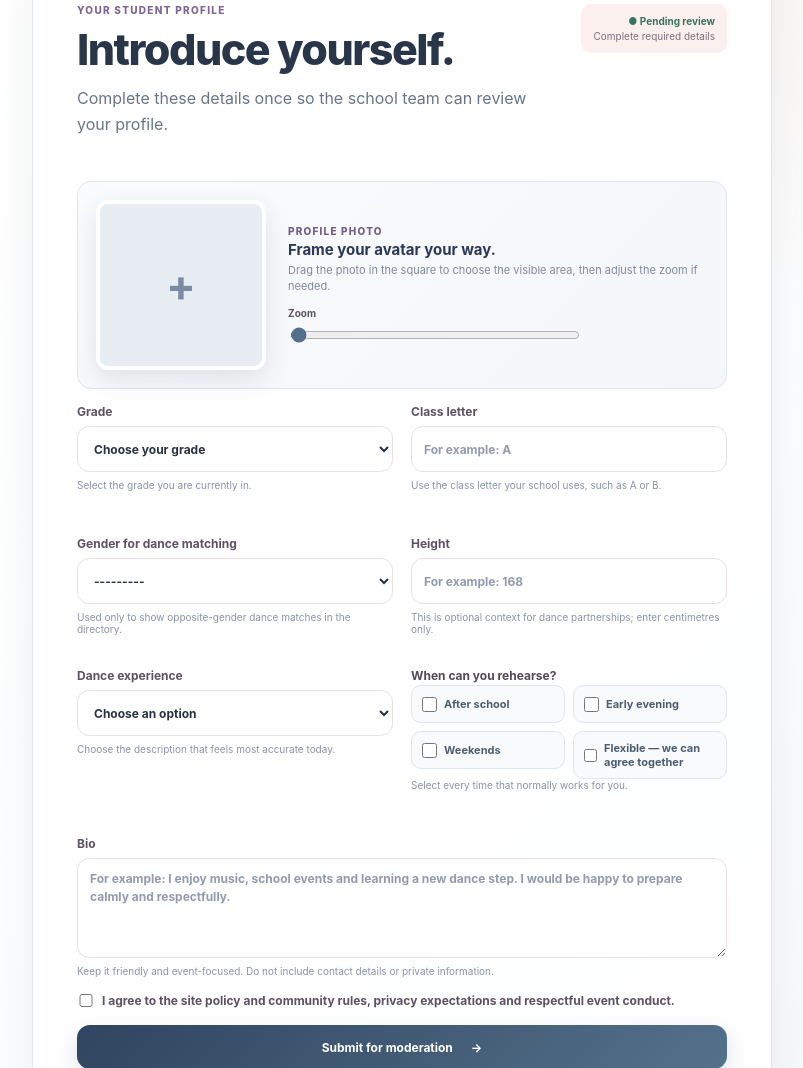
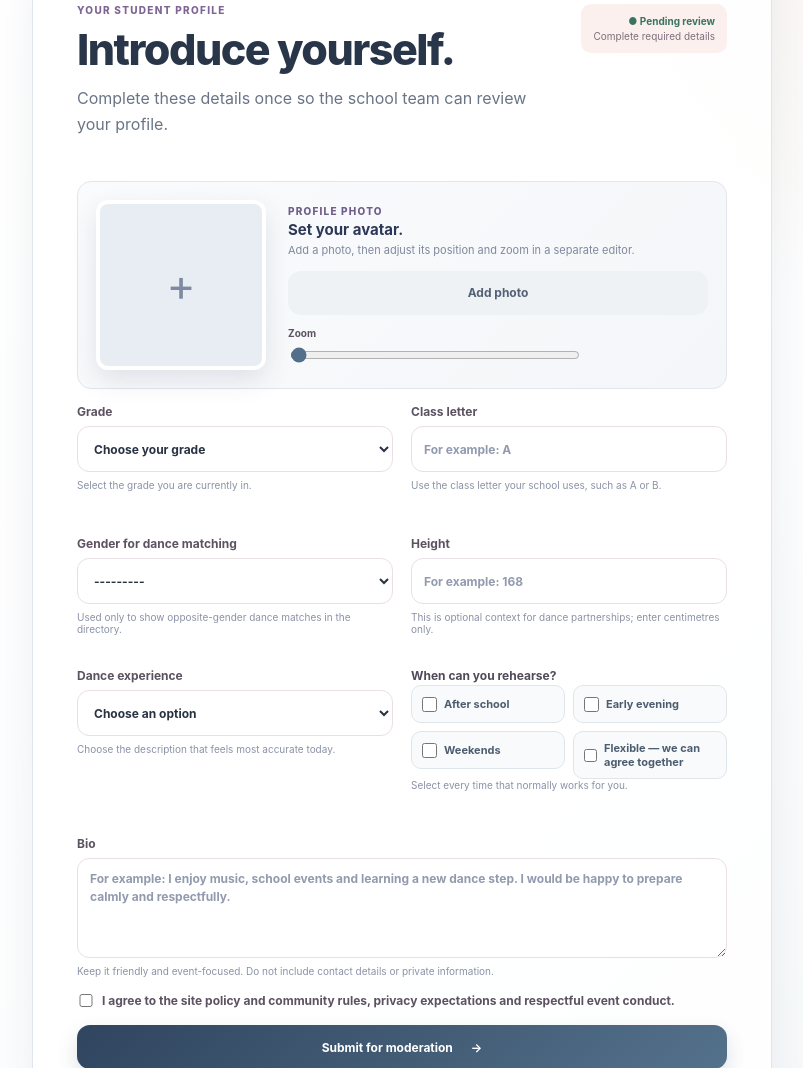
Before and after one commit to spideynyc228-star/Dream-ball, a Django app: page /students/profile/ in a window 1280 px wide. Shown: the part 165-1233 px from the top of the page, without its empty margins (238-1041 px from the left). Run offline with Django 5.2, Linux system fonts and the light colour scheme; the visitor is signed in with stand-in values (Sample User, id 1); data comes from the database, SQL or seed files in the repository; data that the repository does not hold is empty.

Commit message:
Fix avatar crop pan and add photo control

```diff
--- a/static/app.js
+++ b/static/app.js
@@ -9,6 +9,7 @@ document.addEventListener("DOMContentLoaded", () => {
     const cropStage = document.querySelector("[data-avatar-crop-stage]");
     const cropPreview = document.querySelector("[data-avatar-crop-preview]");
     const cropZoom = document.querySelector("[data-avatar-crop-zoom]");
+    document.querySelector("[data-avatar-select]")?.addEventListener("click", () => photoInput.click());
     const controls = {
       x: document.querySelector("[data-photo-x]"),
       y: document.querySelector("[data-photo-y]"),
--- a/static/style.css
+++ b/static/style.css
@@ -120,7 +120,7 @@ input:focus, textarea:focus, select:focus { border-color: #7182b2; background: #
 .avatar-editor-preview { width:170px; aspect-ratio:1; display:grid; place-items:center; overflow:hidden; border:4px solid #fff; border-radius:12px; background:#e8edf4; box-shadow:0 10px 26px rgba(37,54,85,.12); cursor:grab; touch-action:none; user-select:none; }
 .avatar-editor-preview:active { cursor:grabbing; }
 .avatar-editor-preview[hidden], .avatar-editor-preview [hidden] { display:none !important; }
-.avatar-editor-preview img { width:100%; height:100%; pointer-events:none; object-fit:cover; object-position:center; transform:translate(calc((50 - var(--photo-x,50)) * 1%),calc((50 - var(--photo-y,50)) * 1%)) scale(calc(var(--photo-scale,100) / 100)); transform-origin:center; }
+.avatar-editor-preview img { width:100%; height:100%; pointer-events:none; object-fit:cover; object-position:center; transform:translate(calc(50% - var(--photo-x,50%)),calc(50% - var(--photo-y,50%))) scale(calc(var(--photo-scale,100) / 100)); transform-origin:center; }
 .avatar-editor-preview #photo-placeholder { width:100%; height:100%; border-radius:0; background:transparent; color:#7d8aa1; font-size:44px; }
 .avatar-editor-preview input[type="file"] { position:absolute; width:1px; height:1px; opacity:0; pointer-events:none; }
 .avatar-editor-controls { display:grid; gap:12px; }
@@ -137,7 +137,7 @@ input:focus, textarea:focus, select:focus { border-color: #7182b2; background: #
 .avatar-crop-dialog { width:min(100%,470px); padding:28px; border-radius:18px; background:#fff; box-shadow:0 24px 70px rgba(23,34,58,.28); }
 .avatar-crop-dialog h2 { margin:7px 0; color:#263554; font-size:28px; letter-spacing:-.04em; }.avatar-crop-dialog>p:not(.eyebrow) { margin:0 0 19px; color:#748096; font-size:13px; line-height:1.55; }
 .avatar-crop-stage { position:relative; width:min(100%,330px); aspect-ratio:1; margin:auto; overflow:hidden; background:#e6ebf2; cursor:grab; touch-action:none; }.avatar-crop-stage.is-dragging { cursor:grabbing; }
-.avatar-crop-stage img { width:100%; height:100%; pointer-events:none; object-fit:cover; object-position:center; transform:translate(calc((50 - var(--photo-x,50)) * 1%),calc((50 - var(--photo-y,50)) * 1%)) scale(calc(var(--photo-scale,100) / 100)); transform-origin:center; }
+.avatar-crop-stage img { width:100%; height:100%; pointer-events:none; object-fit:cover; object-position:center; transform:translate(calc(50% - var(--photo-x,50%)),calc(50% - var(--photo-y,50%))) scale(calc(var(--photo-scale,100) / 100)); transform-origin:center; }
 .avatar-crop-guide { position:absolute; inset:12px; border:2px dashed rgba(255,255,255,.95); box-shadow:0 0 0 999px rgba(21,31,53,.18); pointer-events:none; }
 .avatar-crop-zoom { display:grid; gap:7px; margin:20px auto; color:#526078; font-size:12px; font-weight:700; }.avatar-crop-zoom input { min-height:0; padding:0; accent-color:#526f8d; }
 .avatar-crop-actions { display:flex; justify-content:flex-end; gap:10px; }.avatar-crop-actions .button { min-width:105px; }
@@ -171,7 +171,7 @@ input:focus, textarea:focus, select:focus { border-color: #7182b2; background: #
 .student-card { overflow: hidden; border: 1px solid rgba(222, 225, 234, .8); border-radius: var(--radius); background: #fff; box-shadow: 0 8px 28px rgba(26, 35, 69, .08); transition: transform .22s ease, box-shadow .22s ease; }
 .student-card:hover { transform: translateY(-5px); box-shadow: 0 18px 38px rgba(26, 35, 69, .13); }
 .avatar { display: grid; place-items: center; overflow:hidden; object-fit: cover; background: linear-gradient(145deg, #8e79a2, #1a2754); color: #fff; font: 500 25px "Playfair Display", Georgia, serif; }
-.avatar img.profile-photo-frame { object-position:center; transform:translate(calc((50 - var(--photo-x,50)) * 1%),calc((50 - var(--photo-y,50)) * 1%)) scale(calc(var(--photo-scale,100) / 100)); transform-origin:center; }
+.avatar img.profile-photo-frame { object-position:center; transform:translate(calc(50% - var(--photo-x,50%)),calc(50% - var(--photo-y,50%))) scale(calc(var(--photo-scale,100) / 100)); transform-origin:center; }
 .student-photo { width: 100%; height: 245px; border-radius: 0; font-size: 44px; }
 .student-card-body { padding: 18px; }
 .student-title { display: flex; justify-content: space-between; gap: 10px; }
--- a/templates/base.html
+++ b/templates/base.html
@@ -6,8 +6,8 @@
   <meta name="viewport" content="width=device-width, initial-scale=1">
   <meta name="description" content="Dream Ball is a secure, invitation-only platform for school event coordination.">
   <title>{% block title %}Dream Ball · Safe Student Event Coordination{% endblock %}</title>
-  <link rel="stylesheet" href="{% static 'style.css' %}?v=avatar-pan-12">
-  <script src="{% static 'app.js' %}?v=avatar-pan-12" defer></script>
+  <link rel="stylesheet" href="{% static 'style.css' %}?v=telegram-avatar-editor-13">
+  <script src="{% static 'app.js' %}?v=telegram-avatar-editor-13" defer></script>
 </head>
 <body class="{% block body_class %}{% endblock %}">
   {% block header %}
--- a/templates/students/profile.html
+++ b/templates/students/profile.html
@@ -15,12 +15,13 @@
     <form class="stack-form" method="post" enctype="multipart/form-data" data-form-recovery="profile">
       {% csrf_token %}
       <section class="avatar-editor" data-avatar-editor>
-        <label class="avatar-editor-preview" for="{{ form.photo.id_for_label }}" aria-label="Choose profile photo or drag the current photo to adjust it">
+        <div class="avatar-editor-preview" aria-label="Profile photo preview">
           {% if profile.photo %}<img id="photo-preview" src="{{ profile.photo.url }}" alt="Your profile photo" style="--photo-x:{{ profile.photo_position_x }}%;--photo-y:{{ profile.photo_position_y }}%;--photo-scale:{{ profile.photo_scale }};">{% else %}<span id="photo-placeholder">+</span><img id="photo-preview" hidden alt="Selected profile photo">{% endif %}
           {{ form.photo }}
-        </label>
+        </div>
         <div class="avatar-editor-controls">
-          <div><p class="field-label">Profile photo</p><b>Frame your avatar your way.</b><small>Drag the photo in the square to choose the visible area, then adjust the zoom if needed.</small></div>
+          <div><p class="field-label">Profile photo</p><b>Set your avatar.</b><small>Add a photo, then adjust its position and zoom in a separate editor.</small></div>
+          <button class="button button-secondary avatar-select-button" type="button" data-avatar-select>Add photo</button>
           <div class="photo-sliders" {% if not profile.photo %}hidden{% endif %} data-photo-sliders>
             <label>Zoom <input type="range" min="100" max="160" value="{{ form.photo_scale.value|default:100 }}" data-photo-scale></label>
             <input type="hidden" value="{{ form.photo_position_x.value|default:50 }}" data-photo-x>
```
